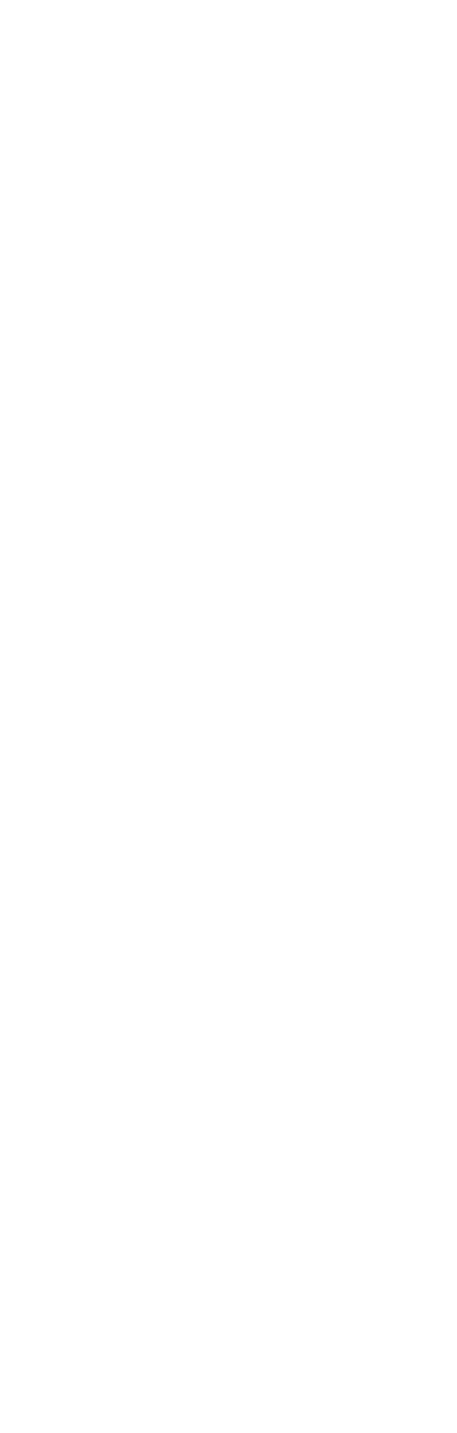
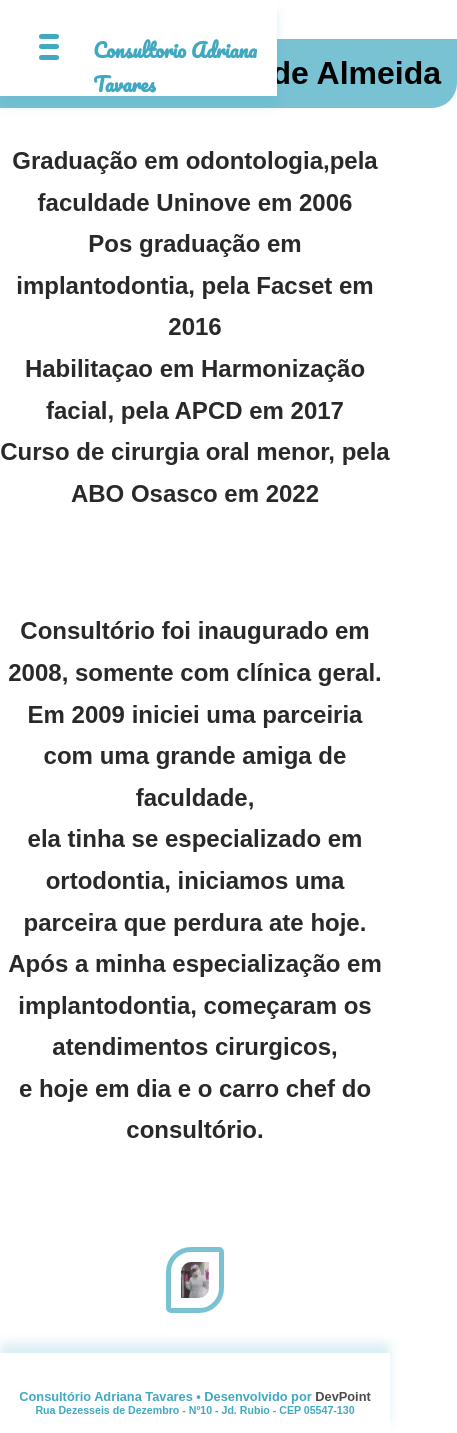
Before and after one commit to Arthvz/ConsultorioAdrianaTavares, a website: page paginas/sobre.html in a window 390 px wide. Shown: the whole page, 457 px wide, since content can reach past the window. Before the commit the page ends 844 px from the top, so only its background shows below. Drawn offline with Linux system fonts and the light colour scheme.

Commit message:
Add files via upload

```diff
--- a/css/footer.css
+++ b/css/footer.css
@@ -14,3 +14,9 @@ footer a{
 	text-decoration: none;
 	color: rgb(77, 76, 76);
 }
+
+@media (max-width:420px) {
+	footer{
+		font-size: 80%;
+	}
+}
--- a/css/nav.css
+++ b/css/nav.css
@@ -8,7 +8,6 @@
 
 body {
   font-family: 'Secular One', sans-serif;
-  height: 1000px;
 }
 
 .container {
@@ -170,3 +169,22 @@ body {
     font-size: 0.8rem;
   }
 }
+
+@media (max-width: 415px) {
+  body{
+    overflow-x:hidden;
+  }
+  .navbar{
+    width: 71.1% !important;
+    position: fixed;
+  }
+  .nav-container .hamburger-lines .line {
+    height: 5px;
+    width: 20px;
+  }
+  .logo{
+    margin-top: 20px;
+    margin-left: -55px;
+    font-size: 0.8rem;
+  }
+}
--- /dev/null
+++ b/css/sobre.css
@@ -0,0 +1,36 @@
+main{
+    margin-top: 10%;
+}
+
+main > h1{
+    align-self: center;
+    text-align: center;
+    margin-left: auto;
+    margin-right: auto;
+    margin-bottom: 2rem;
+    padding: 1rem;
+    width: max-content;
+    border-radius: 50px 0px 25px 0px;
+    background-color: rgba(65, 168, 194,0.7);
+}
+
+article{
+    align-self: center;
+    text-align: center;
+    margin-bottom: 6rem;
+    line-height: 2.6rem;
+    color: rgb(41, 41, 41);;
+}
+
+.perfil-imagem{
+    width: 15%;
+    height: 15%;
+    display: flex;
+    align-self: center;
+    justify-self: center;
+    margin-left: auto;
+    margin-right: auto;
+    padding: 10px;
+    border: 5px solid rgba(65, 168, 194,0.7);
+    border-radius: 25px 5px 25px 5px;
+}
--- a/paginas/sobre.html
+++ b/paginas/sobre.html
@@ -0,0 +1,56 @@
+<!DOCTYPE html>
+<html lang="pt-BR">
+<head>
+    <meta charset="UTF-8">
+    <meta http-equiv="X-UA-Compatible" content="IE=edge">
+    <meta name="viewport" content="width=device-width, initial-scale=1.0">
+    <link rel="stylesheet" href="../css/nav.css">
+    <link rel="stylesheet" href="../css/sobre.css">
+    <link rel="stylesheet" href="../css/footer.css">
+    <title>Consultório Adriana Tavares</title>
+</head>
+<body>
+    <nav id="nav">
+      <div class="navbar">
+        <div class="container nav-container">
+            <input class="checkbox" type="checkbox" name="" id="" />
+            <div class="hamburger-lines">
+              <span class="line line1"></span>
+              <span class="line line2"></span>
+              <span class="line line3"></span>
+            </div>
+          <div class="logo">
+            <h1>Consultorio Adriana Tavares</h1>
+          </div>
+          <div class="menu-items">
+            <li><a href="../index.html">Início</a></li>
+            <li><a href="sobre.html">Sobre</a></li>
+          </div>
+        </div>
+      </div>
+    </nav>
+    <main>
+        <h1>Adriana Tavares de Almeida</h1>
+        <h2>
+            <article>
+                Graduação em odontologia,pela faculdade Uninove em 2006<br>
+                Pos graduação em implantodontia, pela Facset em 2016<br>
+                Habilitaçao em Harmonização facial, pela APCD em 2017<br>
+                Curso de cirurgia oral menor, pela ABO Osasco em 2022
+            </article>
+        </h2>
+        <h2>
+            <article>
+                Consultório foi inaugurado em 2008, somente com clínica geral.<br>
+                Em 2009 iniciei uma parceiria com uma grande amiga de faculdade,<br> ela tinha se especializado em ortodontia, iniciamos uma parceira que perdura ate hoje.<br>
+                Após a minha especialização em implantodontia, começaram os atendimentos cirurgicos,<br> e hoje em dia e o carro chef do consultório.<br>
+            </article>
+        </h2>
+        <img class="perfil-imagem" src="../imagens/img-perfil.jpg" alt="Imagem da dentista Adriana Tavares em seu consultório!">
+    </main>
+    <footer>
+        <h4>Consultório Adriana Tavares • Desenvolvido por <a href="#">DevPoint</a></h4>
+        <h5>Rua Dezesseis de Dezembro - Nº10 - Jd. Rubio - CEP 05547-130</h5>
+    </footer>
+</body>
+</html>
```
Also changed, not shown: css/style.css (+74 -0 lines), imagens/img-perfil.jpg (added).
